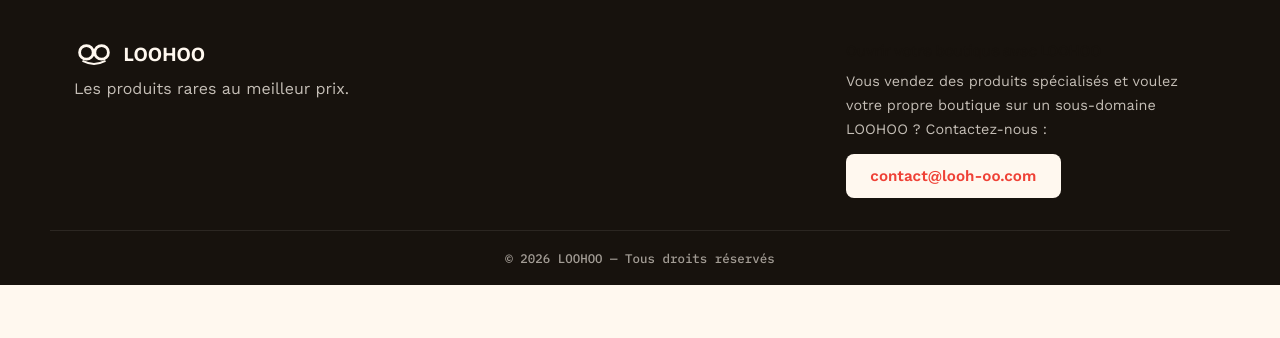
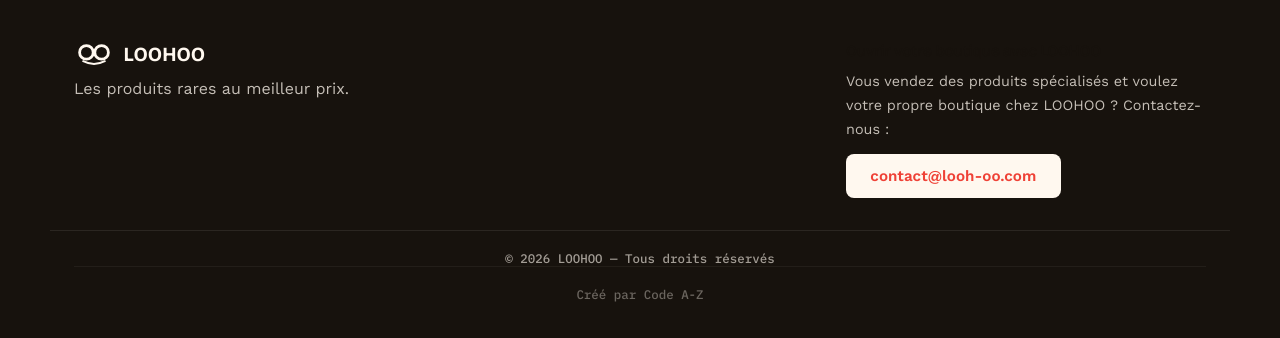
Before and after one commit to Agnissanv/loohoo, a React (Vite) app: page / in a window 1280 px wide. Shown: the part 2395-2733 px from the top of the page. Before the commit the page ends 2680 px from the top, so only its background shows below. Built offline with nearby package versions, Linux system fonts and the light colour scheme; no server answers; the database is empty.

Commit message:
Update Footer.jsx

```diff
--- a/src/components/Footer.jsx
+++ b/src/components/Footer.jsx
@@ -20,8 +20,8 @@ export default function Footer() {
           <div style={styles.contact}>
             <h4 style={styles.titreColonne}>Ouvrir votre boutique avec LOOHOO</h4>
             <p style={styles.texte}>
-              Vous vendez des produits spécialisés et voulez votre propre boutique sur un
-              sous-domaine LOOHOO ? Contactez-nous :
+              Vous vendez des produits spécialisés et voulez votre propre boutique chez
+              LOOHOO ? Contactez-nous :
             </p>
             {/* TODO : remplacer par la vraie adresse e-mail / numéro de contact LOOHOO */}
             <a href="mailto:contact@looh-oo.com" className="btn btn-clair" style={{ marginTop: '0.8rem' }}>
@@ -32,7 +32,11 @@ export default function Footer() {
 
         <div className="container" style={styles.copyright}>
           © {new Date().getFullYear()} LOOHOO — Tous droits réservés
+            <div className="container" style={styles.copyright}>
+              Créé par <a href="https://www.agnissanisaac.com/" target="_blank" rel="noopener noreferrer">Code A-Z</a>
+          </div>
         </div>
+
       </div>
     </footer>
   );
```
